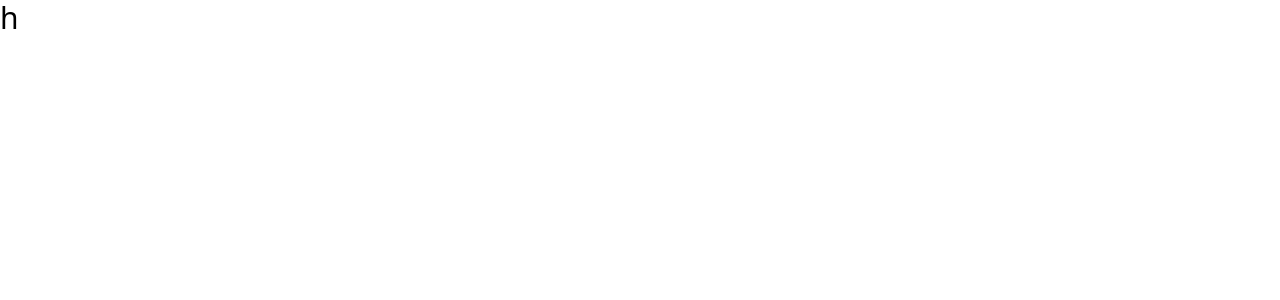
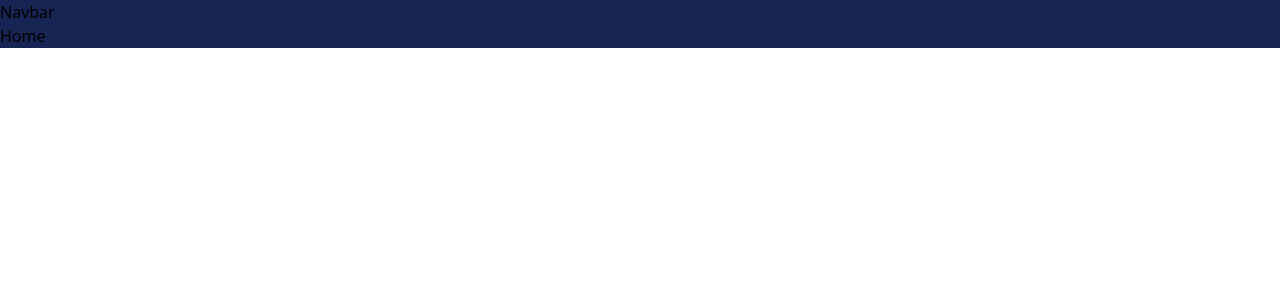
Before and after one commit to Ajay-muthusamy/saaro_foods_frontend, a React (Vite) app: page / in a window 1280 px wide. Shown: the top 300 px of the page. Built offline with nearby package versions, Linux system fonts and the light colour scheme.

Commit message:
Home Layout add

```diff
--- a/src/App.jsx
+++ b/src/App.jsx
@@ -1,3 +1,12 @@
-export default function App() {
-  return <h1 className="text-3xl">h</h1>;
-}
+import React from "react";
+import HomeLayout from "./components/Home/HomeLayout";
+
+const App = () => {
+  return (
+    <div className="bg-blue-950">
+      <HomeLayout />
+    </div>
+  );
+};
+
+export default App;
--- /dev/null
+++ b/src/components/Home/Home.jsx
@@ -0,0 +1,7 @@
+import React from "react";
+
+const Home = () => {
+  return <div>Home</div>;
+};
+
+export default Home;
--- /dev/null
+++ b/src/components/Home/HomeLayout.jsx
@@ -0,0 +1,19 @@
+import React from "react";
+import Navbar from "../Navbar/Navbar";
+import Home from "./Home";
+
+const HomeLayout = () => {
+  return (
+    <div>
+      <Navbar />
+
+      <div>
+        <Home />
+      </div>
+      <div>{/* bannner */}</div>
+      <div>{/* footer */}</div>
+    </div>
+  );
+};
+
+export default HomeLayout;
--- a/src/components/HomeLayout.jsx
+++ /dev/null
@@ -1,7 +0,0 @@
-import React from "react";
-
-const HomeLayout = () => {
-  return <div>HomeLayout</div>;
-};
-
-export default HomeLayout;
--- /dev/null
+++ b/src/components/Navbar/Navbar.jsx
@@ -0,0 +1,7 @@
+import React from "react";
+
+const Navbar = () => {
+  return <div>Navbar</div>;
+};
+
+export default Navbar;
```
Also changed, not shown: src/components/Footer/Footer.jsx (added).
